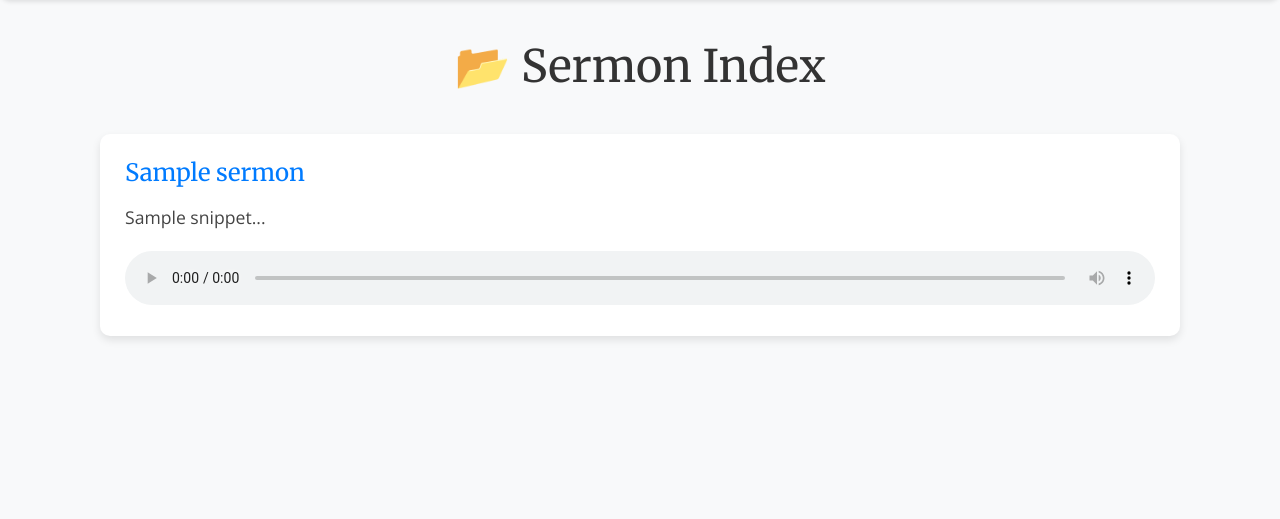
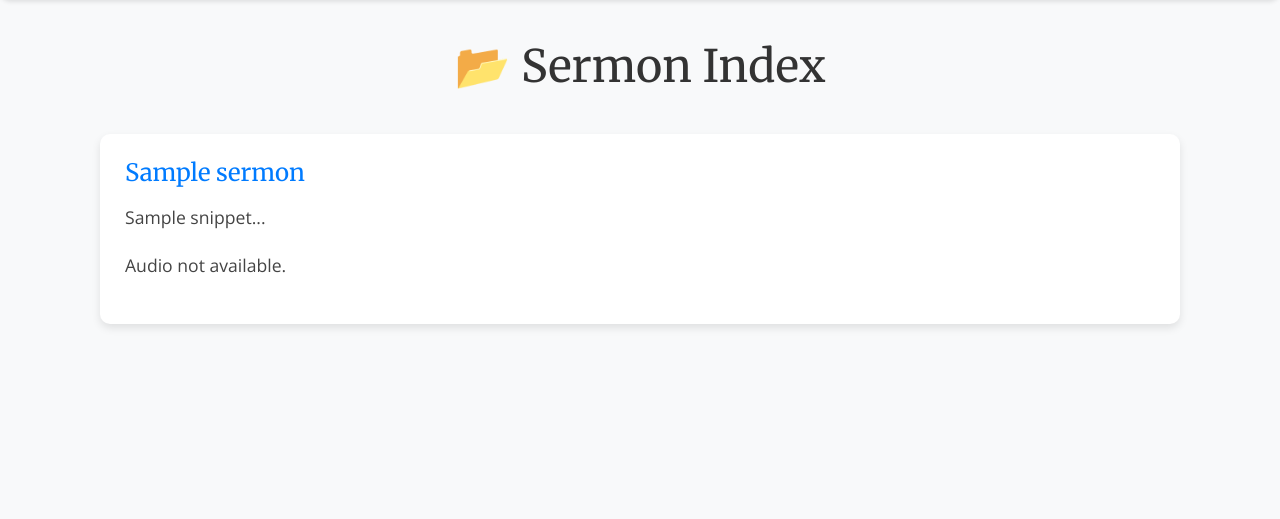
Before and after one commit to jaycollett/TCFSermonSearcher, a Flask app: template templates/sermons.html in a window 1280 px wide. Shown: the part 70-589 px from the top of the page. Run offline with Flask 3, Linux system fonts and the light colour scheme; the template is opened without the code that fills it: most values are stand-ins (such as "Sample title", 1, 10 or a date in 2020).

Commit message:
Adds logic for spanish audio now, coming soon

```diff
--- a/app.py
+++ b/app.py
@@ -149,9 +149,13 @@ def sermon_detail(sermon_id):
 
 @app.route("/sermons")
 def sermon_index():
-    """Lists all available sermon MP3 files with snippets."""
+    """Lists all available sermon MP3 files with snippets, filtered by language."""
     db = get_db()
-    cur = db.execute("SELECT id, title, mp3_file, transcript FROM sermons ORDER BY title ASC")
+    language = request.cookies.get("language", "en") # Get the language from the cookie.
+    cur = db.execute(
+        "SELECT id, title, mp3_file, transcript FROM sermons WHERE language = ? ORDER BY title ASC",
+        (language,) # Pass the language as a parameter.
+    )
     sermons = cur.fetchall()
     sermon_list = []
     for sermon in sermons:
--- a/templates/results.html
+++ b/templates/results.html
@@ -112,10 +112,14 @@
                                 </p>
                             {% endfor %}
                             <div class="d-flex justify-content-between align-items-center">
+                                {% if row['mp3_file'] %}
                                 <audio controls style="width: 100%;">
                                     <source src="{{ url_for('audiofiles', filename=row['mp3_file']) }}" type="audio/mpeg">
                                     {{ _("Your browser does not support the audio element.") }}
                                 </audio>
+                                {% else %}
+                                    <p>{{ _("Audio not available.") }}</p>
+                                {% endif %}
                             </div>
                         </div>
                     </div>
--- a/templates/sermon.html
+++ b/templates/sermon.html
@@ -74,17 +74,21 @@
 </style>
 
 <div class="mb-3">
-    <a href="{{ url_for('search') }}" class="back-button">
+    <a href="{{ url_for('search', q=request.args.get('q', '')) }}" class="back-button">
         <span>⬅</span> Back to Search
     </a>
 </div>
 
 <div class="sticky-audio">
     <h3>{{ sermon['title'] }}</h3>
+    {% if sermon['mp3_file'] %}
     <audio controls style="width: 100%;">
         <source src="{{ url_for('audiofiles', filename=sermon['mp3_file']) }}" type="audio/mpeg">
         Your browser does not support the audio element.
     </audio>
+    {% else %}
+    <p>{{ _("Audio not available.") }}</p>
+    {% endif %}
 </div>
 
 <div class="sermon-text mt-4">
--- a/templates/sermons.html
+++ b/templates/sermons.html
@@ -73,15 +73,20 @@
     {% for sermon in sermons %}
         <div class="sermon-card">
             <h5>
-                <a href="{{ url_for('sermon_detail', sermon_id=sermon['id']) }}">
+                <a href="{{ url_for('sermon_detail', sermon_id=sermon['id'], q=request.args.get('q', '')) }}">
                     {{ sermon['title'] }}
                 </a>
             </h5>
             <p>{{ sermon['snippet'] }}...</p>
             <div class="audio-container">
+                {% if sermon['mp3_file'] %}
                 <audio controls class="audio-player">
                     <source src="{{ url_for('audiofiles', filename=sermon['mp3_file']) }}" type="audio/mpeg">
+                    Your browser does not support the audio element.
                 </audio>
+                {% else %}
+                    <p>{{ _("Audio not available.") }}</p>
+                {% endif %}
             </div>
         </div>
     {% endfor %}
```
